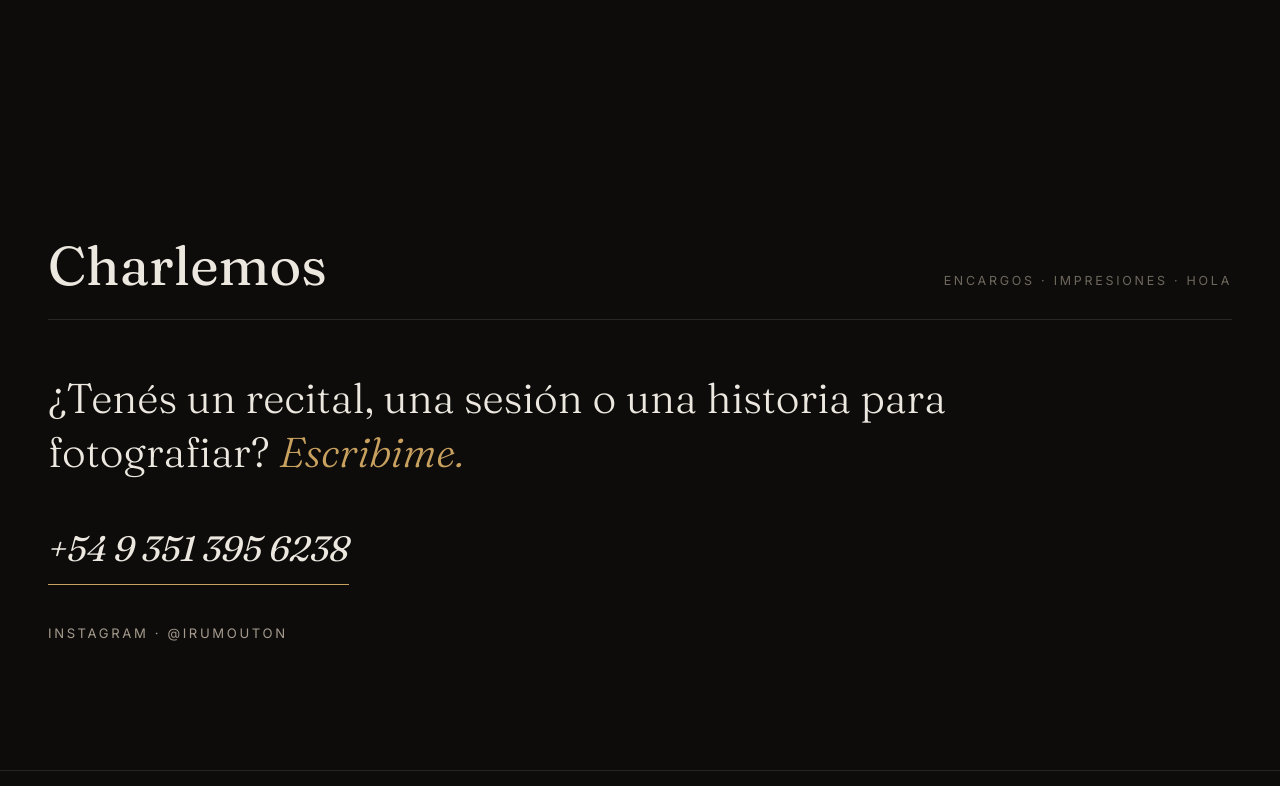
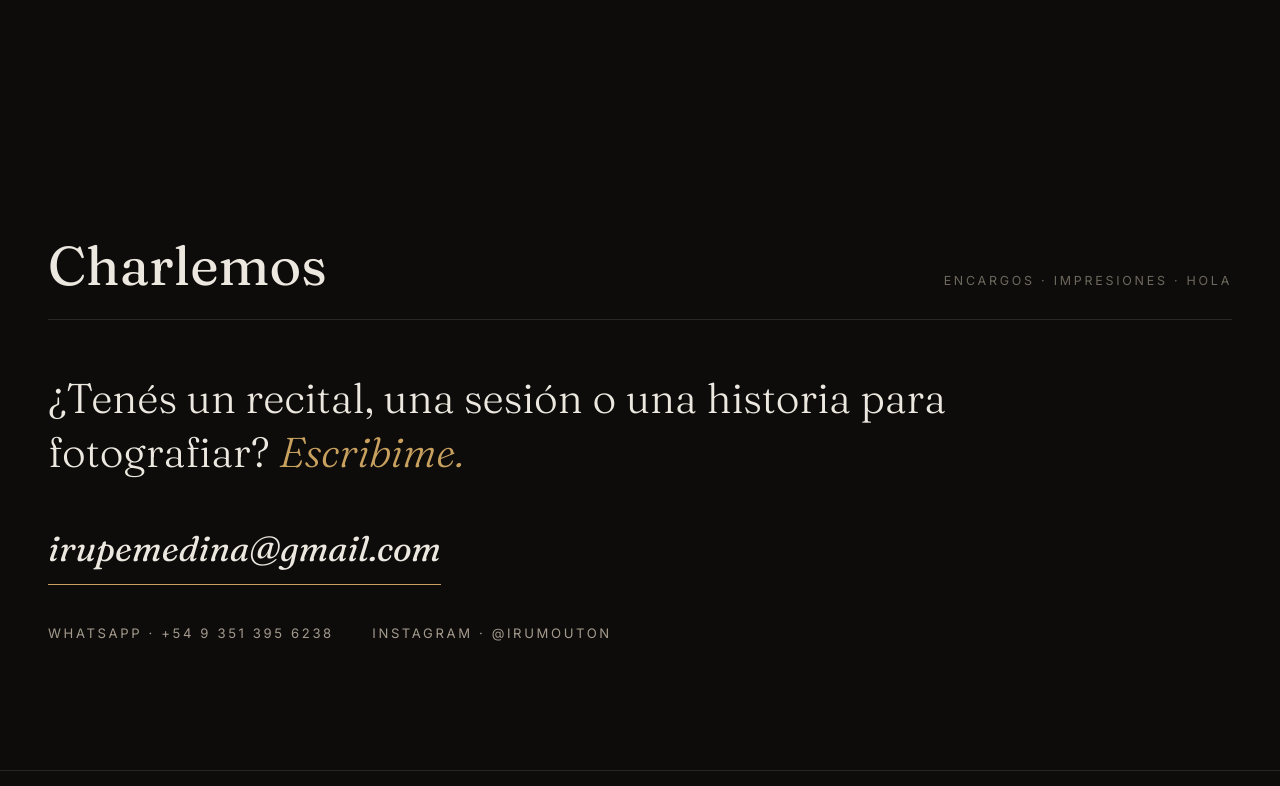
Before and after one commit to fotosporahi/fotos-por-ahi, a plain HTML site: page es/index.html in a window 1280 px wide. Shown: the part 11214-12000 px from the top of the page. Drawn offline with Linux system fonts and the light colour scheme.

Commit message:
Email real de contacto: irupemedina@gmail.com

```diff
--- a/es/index.html
+++ b/es/index.html
@@ -122,8 +122,9 @@
           ¿Tenés un recital, una sesión o una historia para fotografiar?
           <em>Escribime.</em>
         </p>
-        <a class="contact-mail" href="https://wa.me/5493513956238?text=Hola!%20Vi%20tu%20portfolio%20y%20quiero%20consultarte" target="_blank" rel="noopener">+54 9 351 395 6238</a>
+        <a class="contact-mail" href="mailto:irupemedina@gmail.com">irupemedina@gmail.com</a>
         <div class="social-links">
+          <a href="https://wa.me/5493513956238?text=Hola!%20Vi%20tu%20portfolio%20y%20quiero%20consultarte" target="_blank" rel="noopener">WhatsApp · +54 9 351 395 6238</a>
           <a href="https://www.instagram.com/irumouton" target="_blank" rel="noopener">Instagram · @irumouton</a>
         </div>
       </div>
```
Also changed, not shown: index.html (+2 -1 lines).
